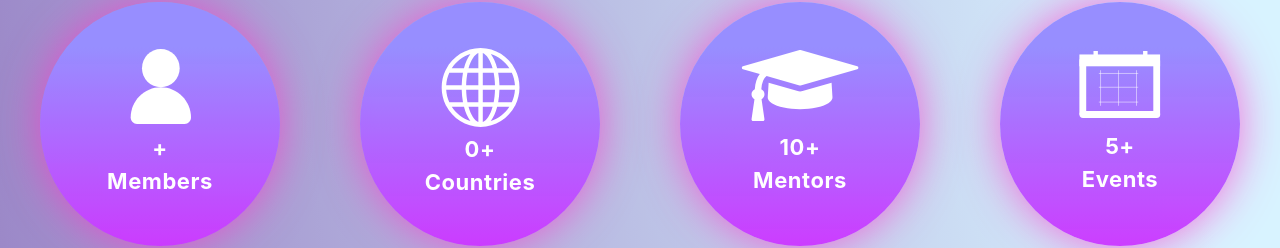
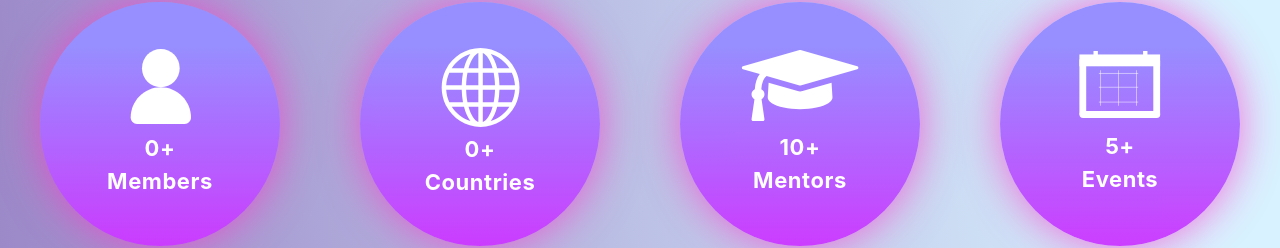
Before and after one commit to banboy38/devs-dungeon-spa, a Next.js app: page / in a window 1280 px wide. Shown: the part 1609-1857 px from the top of the page. Built offline with nearby package versions, Linux system fonts and the light colour scheme.

Commit message:
more refs?

```diff
--- a/components/statbar/statbar.js
+++ b/components/statbar/statbar.js
@@ -14,15 +14,15 @@ export default function Statbar() {
     const [browser, setBrowser] = useState(false)
     const [stats, setStats] = useState({members : 0, countries : 0, mentors : 0, events : 0, id : 1})
 
-    const [num, setnum] = useState(0)
+
 
     useEffect(() => {
       setBrowser(true)
     }, [])
 
+    const num = useRef(0)
     const interval= setInterval(() => {
-        setnum(prevstate => (prevstate+1))
-        console.log(num)
+        num.current += 1
     }, 1);
     setTimeout(() => {
         clearInterval(interval)
@@ -80,7 +80,7 @@ export default function Statbar() {
                     <Circle className='flex flex-col justify-around place-items-center'>
                         <Image src={personIcon} alt="person icon" />
                         <div className='text-center text-white tracking-wide font-bold'>
-                            <p id='trial' className='trial'>{num.members}+</p>
+                            <p id='trial' className='trial'>{num.current}+</p>
                             <p>Members</p>
                         </div>
                     </Circle>
```
